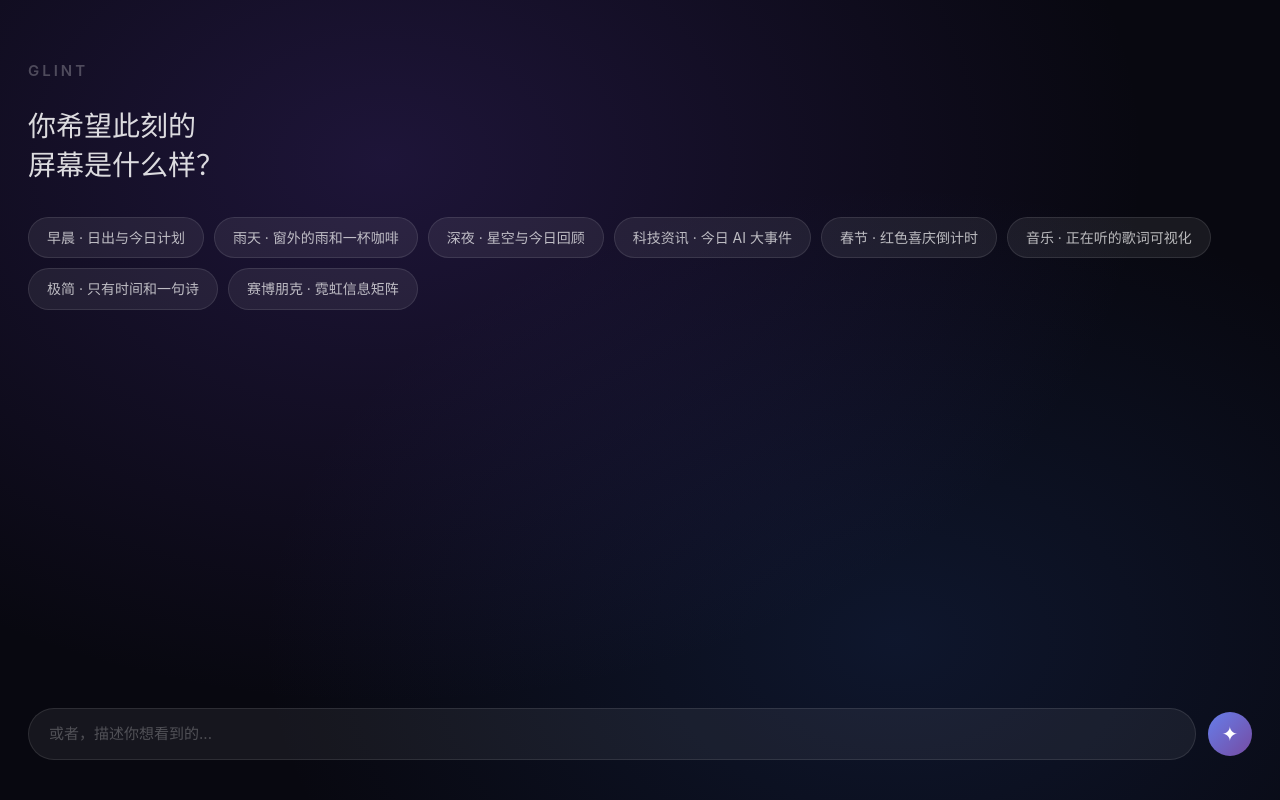
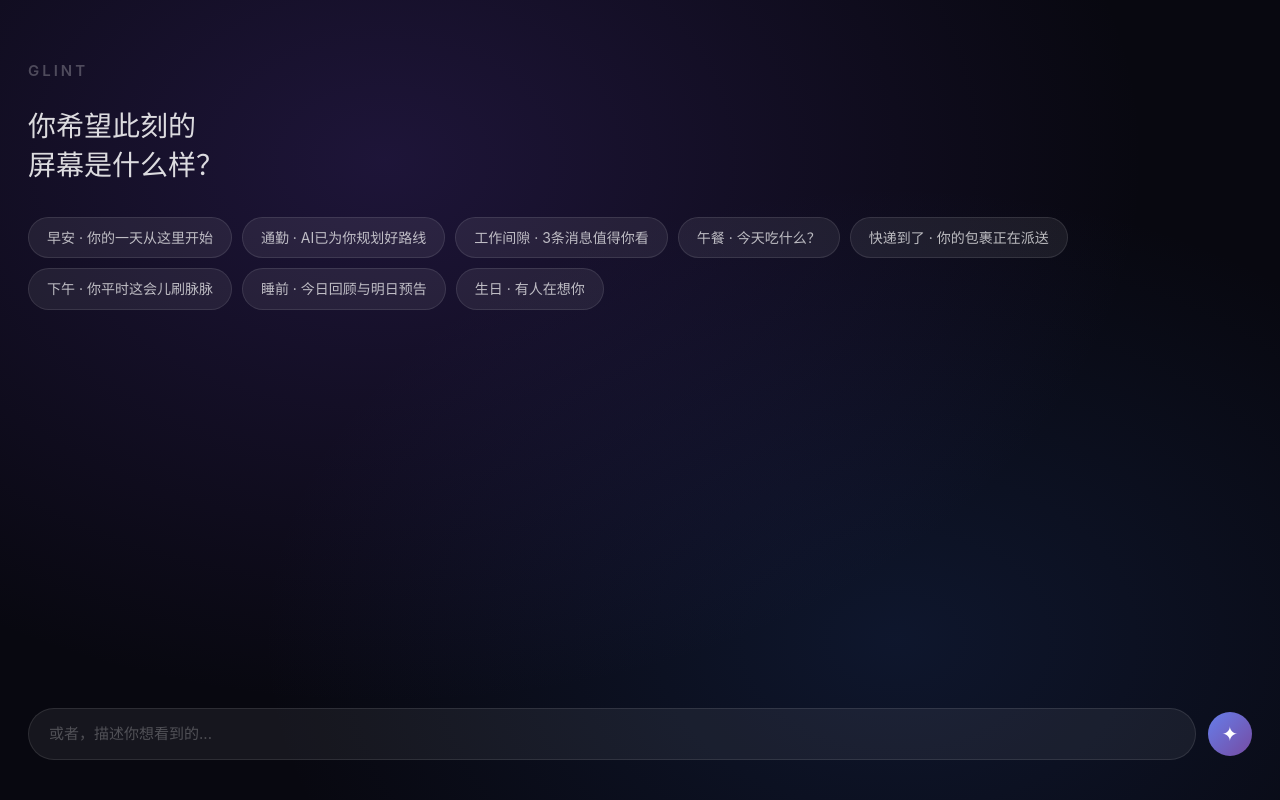
Before and after one commit to zgl95116-sys/Glint, a React (Vite) app in the folder glint-app/: page / in a window 1280 px wide. Built offline with nearby package versions, Linux system fonts and the light colour scheme; no server answers.

Commit message:
feat: restore original-style system prompt, update presets to PRD-aligned scenarios with personal memory and AI proactive content

```diff
--- a/glint-app/constants/prompts.ts
+++ b/glint-app/constants/prompts.ts
@@ -5,35 +5,35 @@ export interface PresetPrompt {
 
 export const PRESET_PROMPTS: PresetPrompt[] = [
   {
-    label: '早晨 · 日出与今日计划',
-    prompt: 'A sunrise morning lockscreen. Show the current time prominently, a beautiful dawn gradient sky with subtle cloud SVGs, today\'s date, a warm greeting, weather info (22°C, sunny), and 2-3 upcoming schedule items. Calm, fresh, optimistic mood.',
+    label: '早安 · 你的一天从这里开始',
+    prompt: '早晨7:15的锁屏。用户叫小林，是一名产品经理。AI已经知道他每天早上会看天气和日程。展示：温暖的早安问候，今天北京天气22°C晴，AQI优，适合穿轻薄外套；今日3个日程（10:00产品评审会、14:00设计走查、16:30周会）；AI主动提醒"昨晚你关注的GPT-5发布了，已为你整理摘要"。整体清新温暖。',
   },
   {
-    label: '雨天 · 窗外的雨和一杯咖啡',
-    prompt: 'A rainy day lockscreen. Cool blue-grey palette with animated-feeling rain streaks (CSS), a cozy coffee cup illustration via SVG, current time in a soft serif font, a short poetic line about rain, and maybe today\'s reading recommendation. Warm and introspective mood.',
+    label: '通勤 · AI已为你规划好路线',
+    prompt: '早上8:30的通勤锁屏。用户正在去公司的路上。AI根据历史习惯知道用户每天8:20出门坐地铁。展示：当前时间，地铁13号线实时状态（正常运行），预计到达时间9:05，途中推荐继续听昨天没听完的播客《硅谷101》第34期，今天第一个会议10:00还有充裕时间。信息紧凑实用。',
   },
   {
-    label: '深夜 · 星空与今日回顾',
-    prompt: 'A late night lockscreen under a starry sky. Deep navy/purple gradient with small star dots (CSS), the time in thin elegant font, a "today in review" section with 2-3 highlights, tomorrow\'s first event as a gentle reminder. Peaceful, reflective mood.',
+    label: '工作间隙 · 3条消息值得你看',
+    prompt: '下午3:20的锁屏。用户是产品经理，AI从各个App中帮他筛选了重要信息。展示：3条AI精选摘要——①飞书群里张总提到了你负责的项目要提前上线 ②脉脉热帖"2026年产品经理还有前途吗"讨论度很高 ③你关注的苹果WWDC日期确认了。AI备注"其余47条消息已过滤，无需处理"。',
   },
   {
-    label: '科技资讯 · 今日 AI 大事件',
-    prompt: 'A tech news lockscreen. Dark futuristic design with accent colors (cyan/electric blue), bold headline typography, 3-4 fictional but realistic AI news headlines with one-line summaries, current time, a "trending" indicator. Sharp, information-dense, editorial feel.',
+    label: '午餐 · 今天吃什么？',
+    prompt: '中午12:00的锁屏。AI知道用户在望京SOHO上班，平时午餐喜欢吃日料和川菜。展示：3个AI推荐——①松子日料（步行5分钟，你上次给了好评）②辣庄火锅（新开的，同事群里有人推荐）③减脂沙拉（你本周已经吃了3次火锅，注意健康哦）。附带美团优惠信息。氛围轻松有食欲。',
   },
   {
-    label: '春节 · 红色喜庆倒计时',
-    prompt: 'A Chinese New Year celebration lockscreen. Rich red and gold palette, decorative SVG patterns (lanterns, fireworks, cloud motifs), a large countdown or greeting text, the time in a decorative font, a short blessing phrase. Festive, joyous, culturally rich.',
+    label: '快递到了 · 你的包裹正在派送',
+    prompt: '下午4:45的事件触发锁屏。用户有一个快递正在派送中。展示：快递状态——京东快递，你买的AirPods Pro 3，快递员已到小区，预计5分钟内送达，快递员电话尾号1234。AI提醒"要不要让快递放到丰巢？你上次也是这样处理的"。同时显示今日天气和时间。有惊喜感和及时性。',
   },
   {
-    label: '音乐 · 正在听的歌词可视化',
-    prompt: 'A music visualization lockscreen. Abstract sound wave patterns via CSS/SVG, a fictional song title and artist prominently displayed, 2-3 lines of lyrics floating on screen, album-art-like gradient background, the time subtly placed. Immersive, artistic, rhythmic.',
+    label: '下午 · 你平时这会儿刷脉脉',
+    prompt: '下午3:00的锁屏。AI通过学习用户行为发现，用户每天下午3点左右会打开脉脉看看行业动态。AI主动从脉脉抓取了3条热帖摘要：①"字节跳动内部AI工具曝光"（2.3万讨论）②"35岁程序员转产品经理的真实经历" ③"2026金三银四，offer对比帖"。展示为精美的信息流卡片，用户无需打开App就能一览。',
   },
   {
-    label: '极简 · 只有时间和一句诗',
-    prompt: 'An ultra-minimal lockscreen. Almost entirely blank with a single elegant background color or very subtle gradient. Only two elements: the current time in a beautiful typeface (large, centered), and one short poetic line below it. Nothing else. Maximum whitespace. Zen-like calm.',
+    label: '睡前 · 今日回顾与明日预告',
+    prompt: '晚上11:30的睡前锁屏。星空或深色夜晚氛围。展示：今日回顾——屏幕使用5小时23分钟，走了8420步，完成了3个待办；AI总结"今天效率不错，产品评审会上你的方案被采纳了"。明日提醒：9:00有客户拜访，记得带名片。底部一句晚安语"早点休息，明天又是新的一天"。温暖治愈。',
   },
   {
-    label: '赛博朋克 · 霓虹信息矩阵',
-    prompt: 'A cyberpunk lockscreen. Black background with neon magenta/cyan/yellow accents, glitch-style text effects via CSS, a matrix of fictional data readouts (battery, network, location coordinates, system status), the time in a monospace font, scan-line overlay effect. High-tech, edgy, dense.',
+    label: '生日 · 有人在想你',
+    prompt: '这是一个特殊事件触发的锁屏——今天是用户好朋友李明的生日。AI从通讯录和社交媒体中发现了这个信息。展示：温馨的生日提醒界面，显示"今天是李明的生日🎂"，你们的合影回忆（用emoji和CSS艺术代替），AI建议"要不要发条微信祝福？上次他生日你送了一本书"。附带一键祝福的提示。温馨有人情味。',
   },
 ];
--- a/glint-app/services/geminiService.ts
+++ b/glint-app/services/geminiService.ts
@@ -4,39 +4,41 @@ const ai = new GoogleGenAI({ apiKey: process.env.GEMINI_API_KEY });
 const MODEL_NAME = 'gemini-3.1-flash-lite-preview';
 
 const SYSTEM_PROMPT = `
-You generate beautiful full-screen mobile lockscreen interfaces as complete HTML documents.
+You are powered by Gemini 3.1 Flash-Lite. You generate complete mobile lockscreen interfaces as HTML documents.
 
 STRUCTURE:
-Return a full HTML document with <head> and <body>:
+Return a full HTML document with a <head> and a <body>:
+
 <html>
 <head>
-  <title>Glint</title>
+  <title>Glint Lockscreen</title>
   <meta name="color-scheme" content="dark">
-  <link href="https://fonts.googleapis.com/css2?family=ChosenFont:wght@300;400;700&display=swap" rel="stylesheet">
+  <link href="https://fonts.googleapis.com/css2?family=ChosenFont:wght@400;500;600;700&display=swap" rel="stylesheet">
 </head>
-<body style="font-family:'Chosen Font',sans-serif;width:100vw;height:100vh;overflow:hidden;margin:0;padding:0;">
-  ...content...
+<body style="font-family: 'Chosen Font', sans-serif; width: 100vw; height: 100vh; overflow: hidden; margin: 0; padding: 0;">
+  ...lockscreen content...
 </body>
 </html>
 
-Keep <head> minimal: <title>, <meta name="color-scheme">, and a Google Fonts <link>.
-Body MUST have width:100vw;height:100vh;overflow:hidden;margin:0;padding:0.
+Keep the <head> minimal — just the <title>, <meta name="color-scheme">, and a Google Fonts <link>. Tailwind CSS and scripts are injected automatically.
+Set color-scheme to "light" or "dark" — choose whichever suits the mood. Use only one.
+Body MUST have width:100vw; height:100vh; overflow:hidden; margin:0; padding:0.
 
 STYLING:
-Use Tailwind CSS utility classes for all styling. Create rich, polished, visually striking designs.
-Choose a distinctive Google Font — never use Inter, Roboto, or Arial. Try Playfair Display, Syne, DM Serif Display, Space Mono, Cormorant Garamond, or Noto Serif SC for Chinese.
-For icons: <span class="material-symbols-outlined">icon_name</span>.
-Use emojis, CSS gradients, inline SVGs for decoration. No external images.
-Use dramatic size contrasts: huge time display (60-120px), small detail text (11-14px).
-Create atmospheric backgrounds with layered gradients, not flat solid colors.
+Use Tailwind CSS utility classes for all styling. Create rich, polished, visually striking lockscreens.
+Use Google Fonts. Include the <link> tag in <head> and apply the font via an inline style on the <body> tag. Each lockscreen should feel typographically distinct.
+For icons, use Material Symbols: <span class="material-symbols-outlined">icon_name</span>.
+Use emojis generously for visual flair and as image placeholders.
+For images, use CSS gradients, inline SVGs, or emoji placeholders.
 
 RULES:
-- This is a lockscreen, NOT a website. No nav bars, links, forms, footers, or buttons.
-- Everything must fit in one viewport. No scrolling.
-- All text content in Chinese (简体中文). English OK for decorative elements.
-- Show the current time prominently.
-- Each generation should look completely different in style, color, and layout.
-- Fill with rich, plausible content. Make it feel alive.
+This is a phone lockscreen, NOT a website. No navigation bars, no links, no forms, no footers, no sidebars, no buttons.
+Everything must fit in one viewport — no scrolling allowed.
+All text content must be in Chinese (简体中文). English is OK for decorative or brand elements only.
+
+CONTENT:
+Fill every lockscreen with rich, plausible, detailed content. Make it feel like a real, living phone lockscreen.
+Always show the current time prominently. Make each generation visually unique.
 `;
 
 export async function* streamPageGeneration(
```
